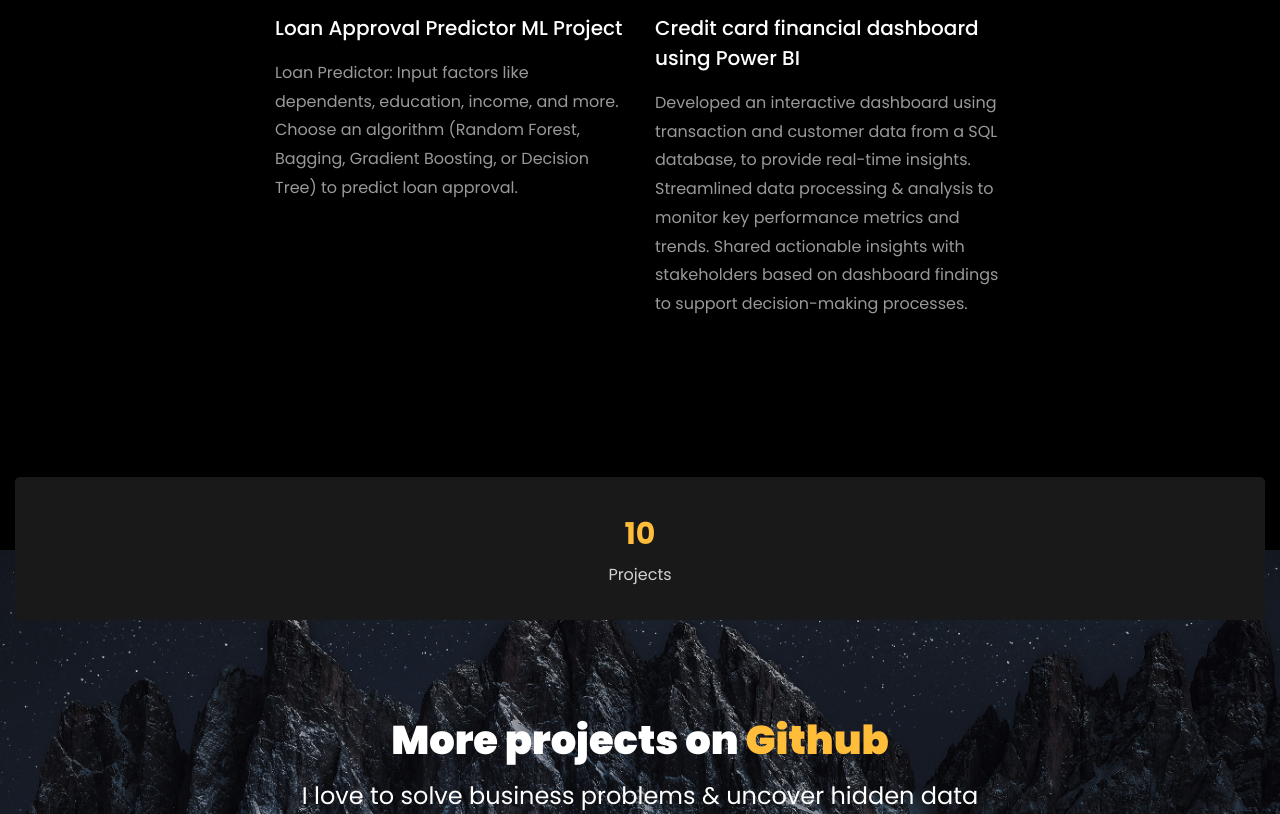
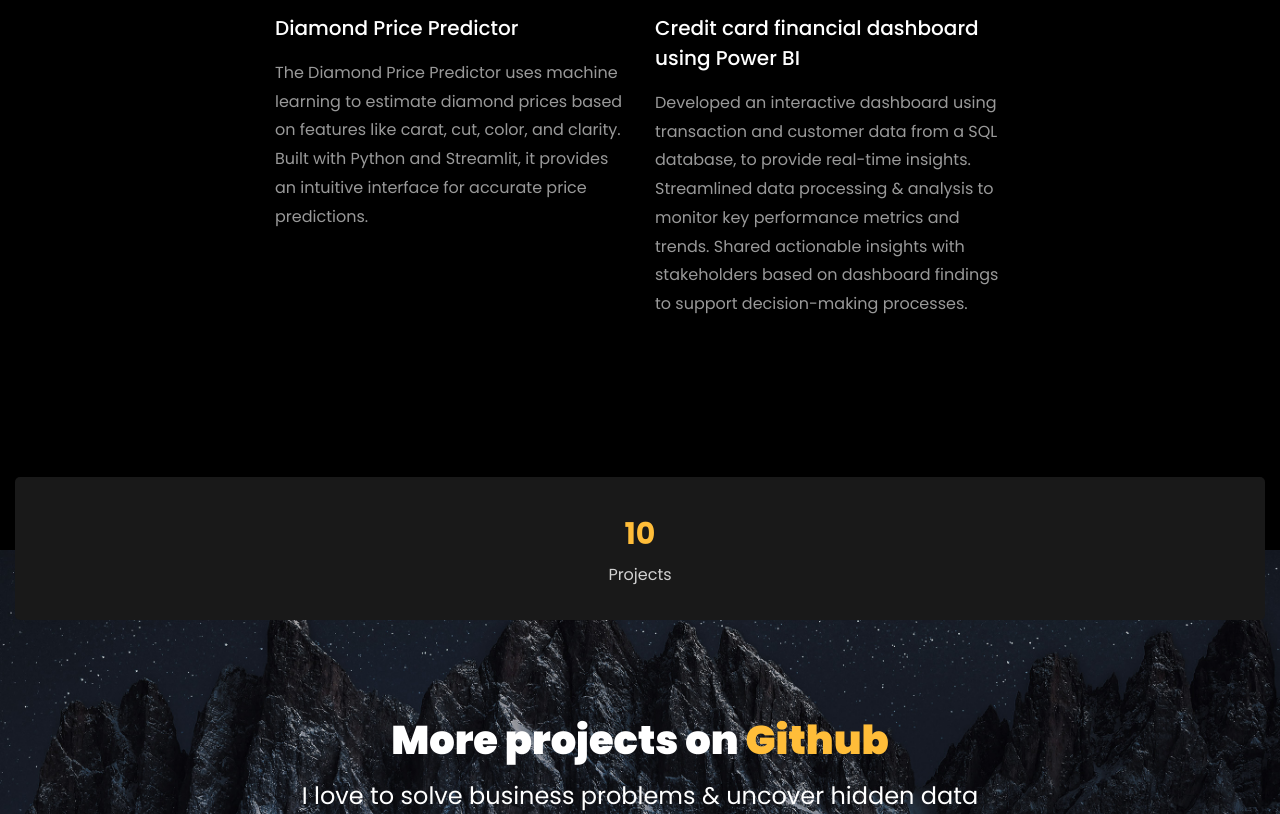
Before and after one commit to Harshkumar6200/Harshkumar6200.github.io, a plain HTML site: page index.html in a window 1280 px wide. Shown: the part 3834-4648 px from the top of the page. Drawn offline with Linux system fonts and the light colour scheme; files whose address does not match are found by name.

Commit message:
Add files via upload

```diff
--- a/index.html
+++ b/index.html
@@ -461,12 +461,13 @@
 		<div class="row d-flex justify-content-center">
 			<div class="col-md-4 d-flex ftco-animate">
 				<div class="blog-entry justify-content-end">
-				<a href="https://github.com/Harshkumar6200/Loan-Approval-Predictor" class="block-20 zoom-effect" style="background-image: url('images\\proj_4.png');">
+				<a href="https://github.com/Harshkumar6200/Diamond-Price-Predictor?tab=readme-ov-file" class="block-20 zoom-effect" style="background-image: url('images\\proj_4.png');">
 				</a>
 				<div class="text mt-3 float-right d-block">
 
-				  <h3 class="heading"><a href="https://github.com/Harshkumar6200/Loan-Approval-Predictor/blob/main/Loan%20approval.ipynb">Loan Approval Predictor ML Project</a></h3>
-				  <p>Loan Predictor: Input factors like dependents, education, income, and more. Choose an algorithm (Random Forest, Bagging, Gradient Boosting, or Decision Tree) to predict loan approval.</p>
+				  <h3 class="heading"><a href="https://github.com/Harshkumar6200/Diamond-Price-Predictor/blob/main/project.ipynb">Diamond Price Predictor</a></h3>
+				  <p>The Diamond Price Predictor uses machine learning to estimate diamond prices based on features like carat, cut, color, and clarity.
+					Built with Python and Streamlit, it provides an intuitive interface for accurate price predictions.</p>
 				</div>
 			  </div>
 			</div>
```
